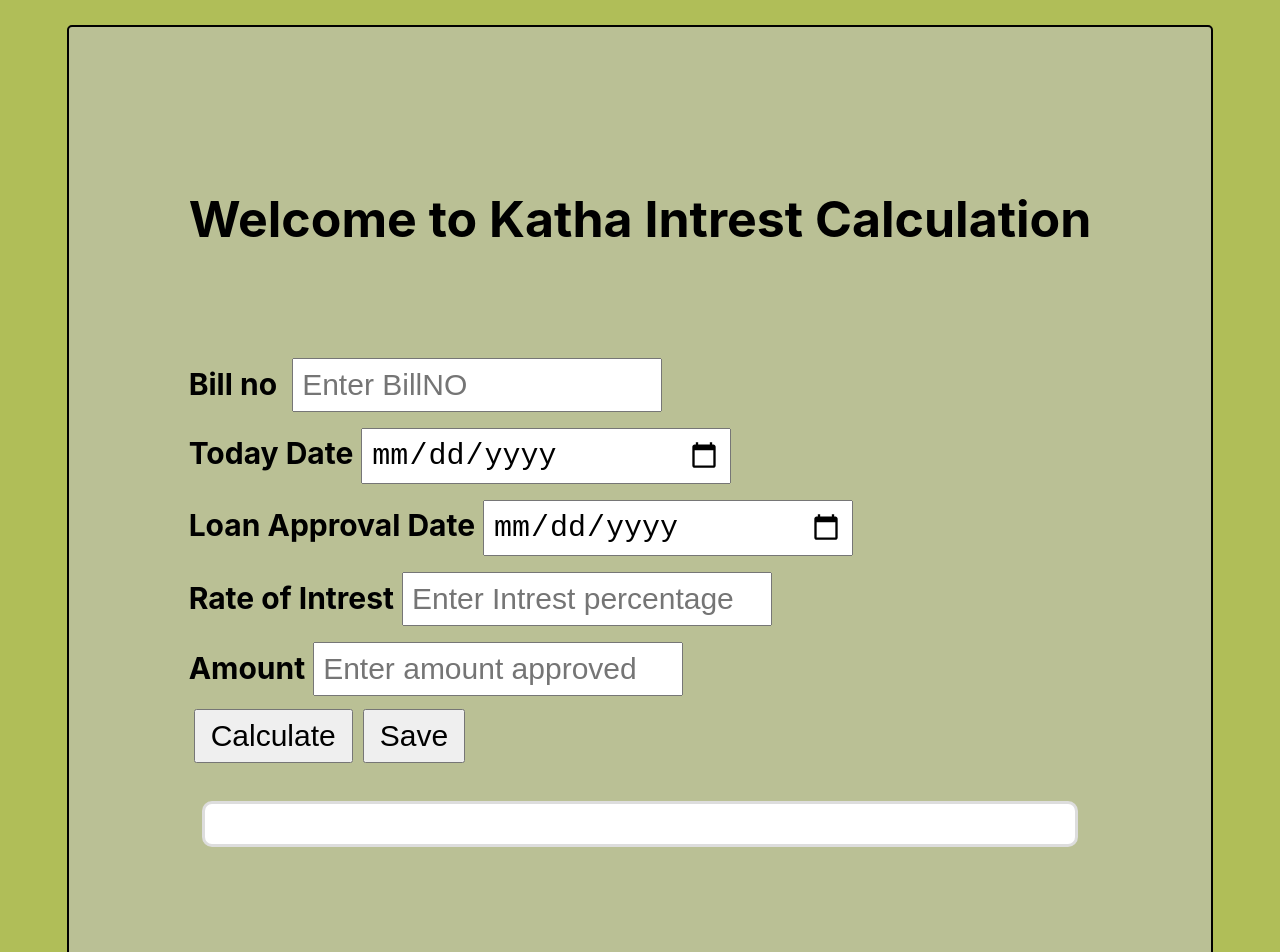
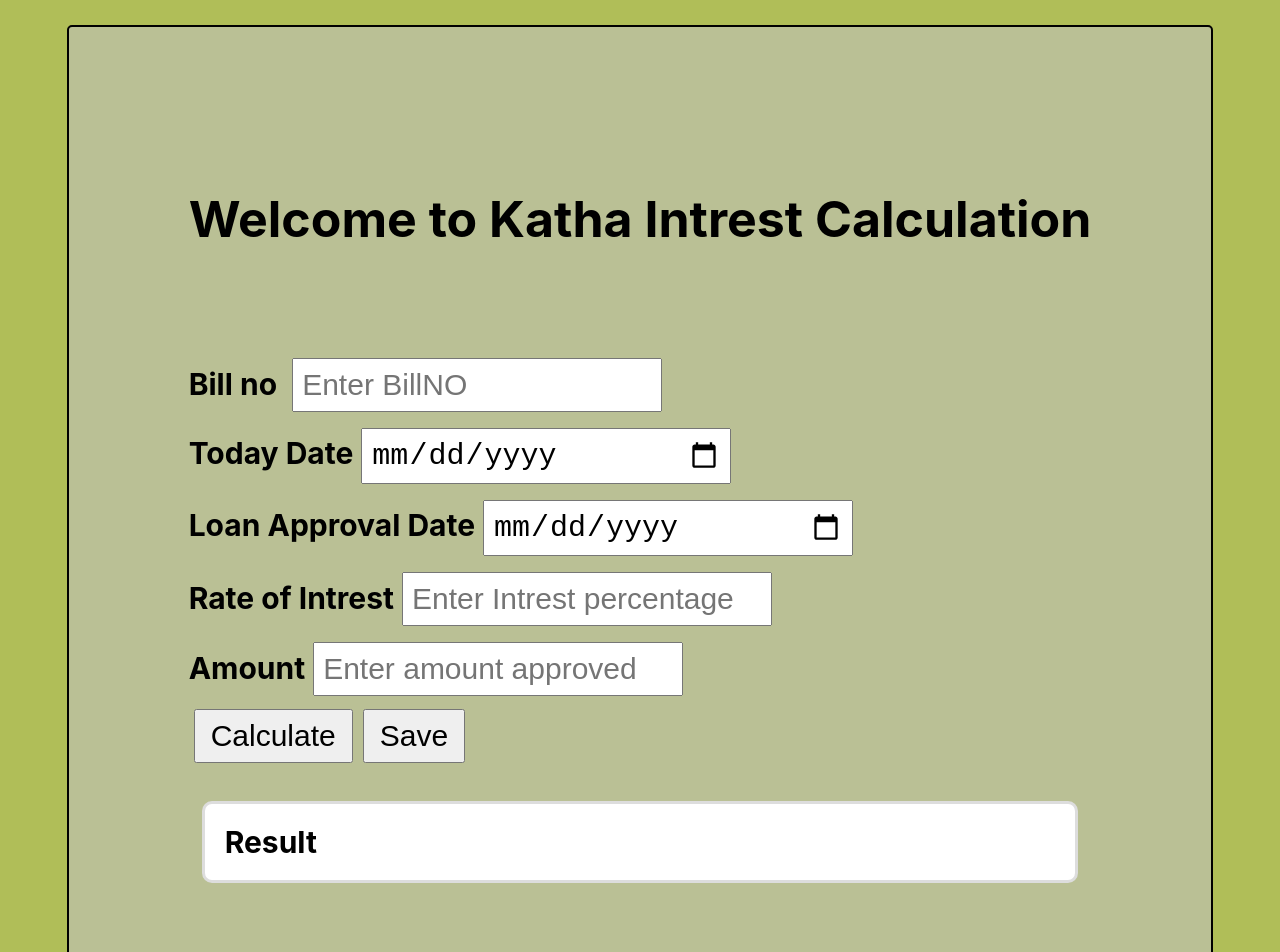
Before and after one commit to manish1r/Financial-Intreset-Calculation, a React (Create React App) app in the folder hisab/: page /katha in a window 1280 px wide. Shown: the top 952 px of the page. Built offline with nearby package versions, Linux system fonts and the light colour scheme.

Commit message:
updating CSS

```diff
--- a/hisab/src/components/customer.js
+++ b/hisab/src/components/customer.js
@@ -99,7 +99,7 @@ export default function Customer(){
                 <button type="button" onClick={calIntrest}>Calculate</button>
                 <button type="button" onClick={save}>Save</button>
                 <br/><br/>
-                <div class="card" id="result"></div>
+                <div class="card" id="result"><b>Result</b></div>
             <div className="row"></div>
         </div>
         </div>
--- a/hisab/src/components/katha.js
+++ b/hisab/src/components/katha.js
@@ -100,7 +100,7 @@ export default function Customer(){
                 <button type="button" onClick={calIntrest}>Calculate</button>
                 <button type="button" onClick={save}>Save</button>
                 <br/><br/>
-                <div class="card" id="result"></div>
+                <div class="card" id="result"><b>Result</b></div>
             <div className="row"></div>
         </div>
         </div>
```
